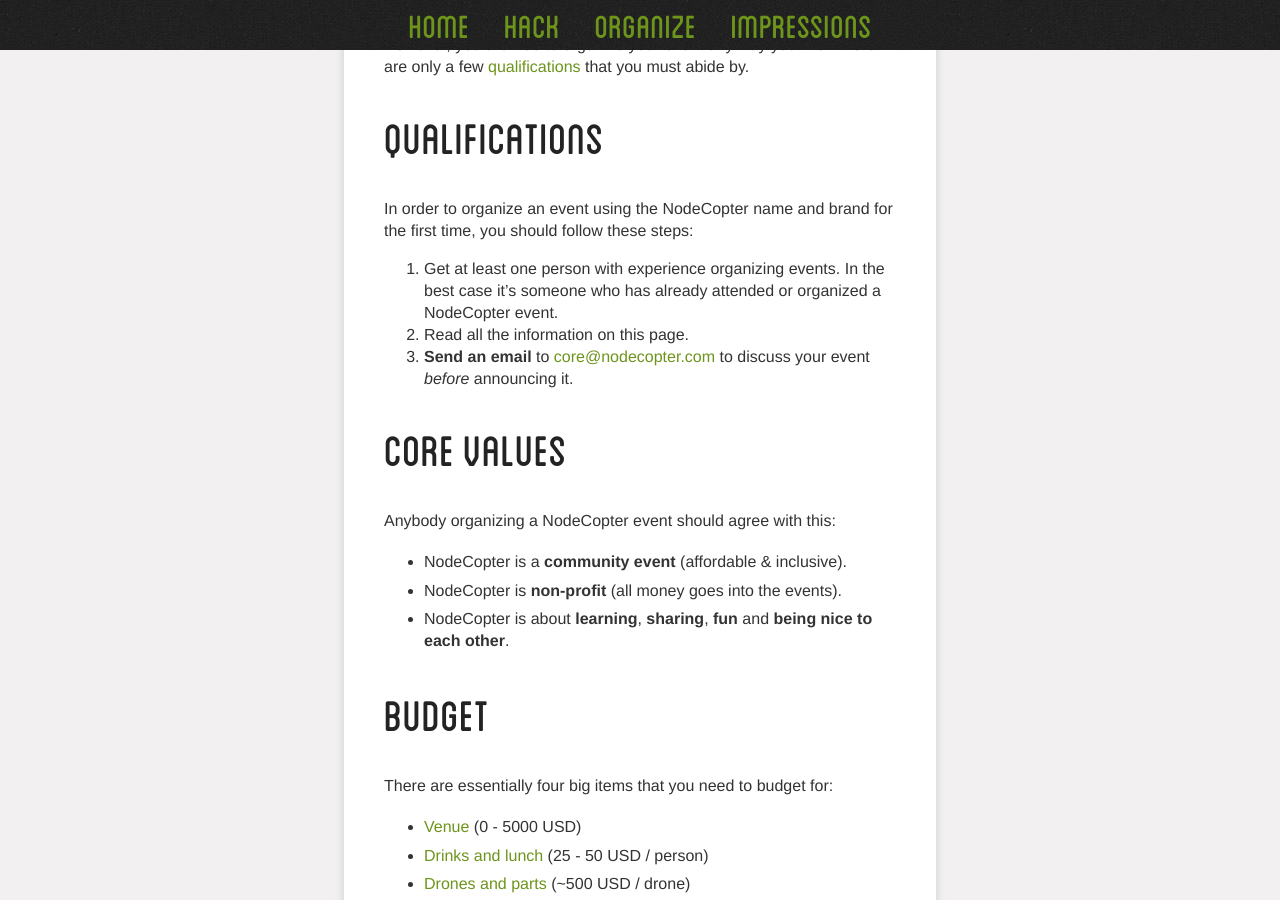
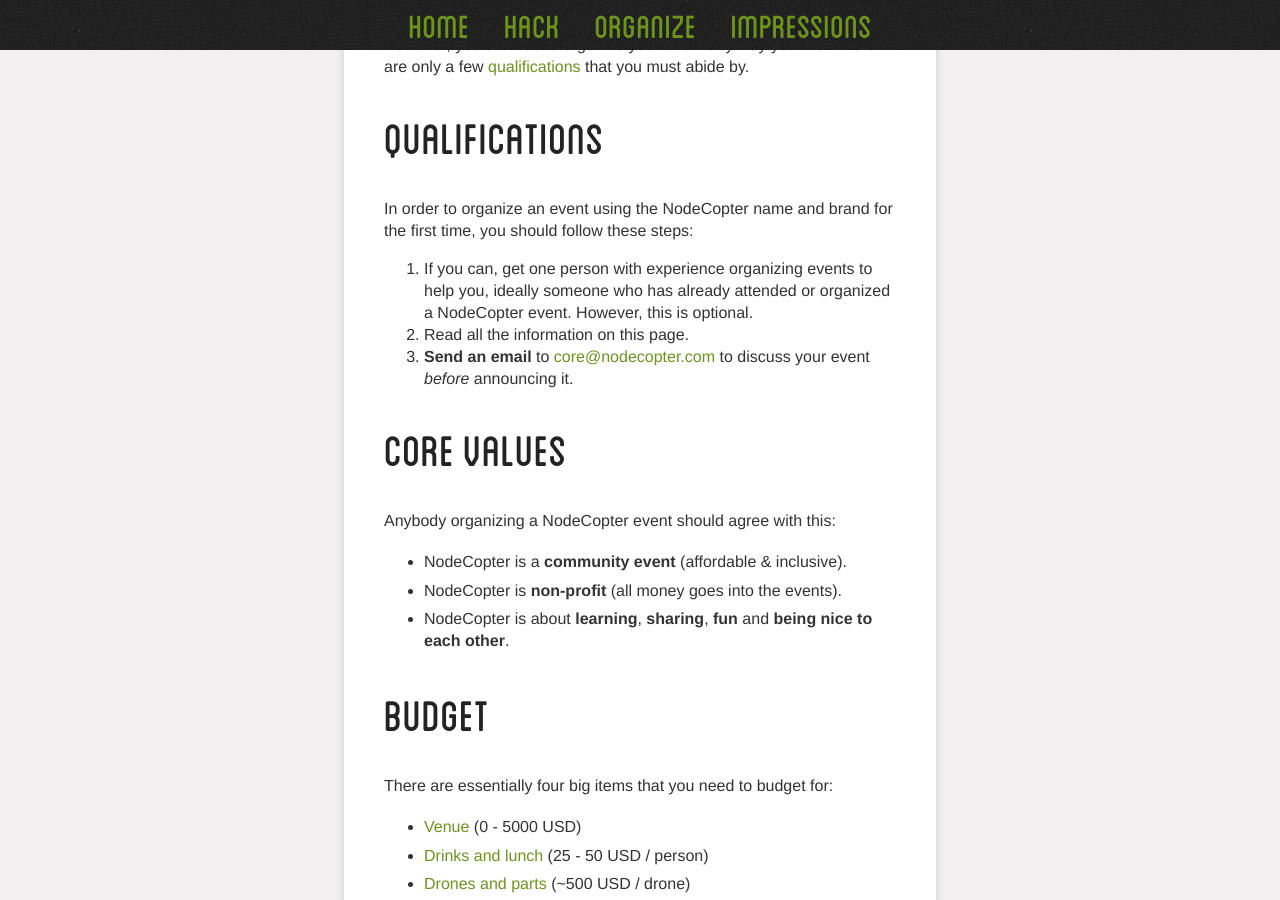
Before and after one commit to nodecopter/nodecopter.com, a Jekyll site: the page built from organize.md, in a window 1280 px wide and 900 px high, scrolled down 1338 px. Built offline with Jekyll 4.4.1, drawn with Linux system fonts in a browser that asks for light colours; Markdown is read by kramdown in place of the engine named in the settings.

Commit message:
Update requirements to be clearer

```diff
--- a/organize.md
+++ b/organize.md
@@ -56,8 +56,9 @@ However, you are free to organize your event any way you like. There are only a
 In order to organize an event using the NodeCopter name and brand for the first
 time, you should follow these steps:
 
-1. Get at least one person with experience organizing events. In the best
-   case it's someone who has already attended or organized a NodeCopter event.
+1. If you can, get one person with experience organizing events to help you,
+   ideally someone who has already attended or organized a NodeCopter event.
+   However, this is optional.
 2. Read all the information on this page.
 3. **Send an email** to [core@nodecopter.com](mailto:core@nodecopter.com) to
    discuss your event *before* announcing it.
```
